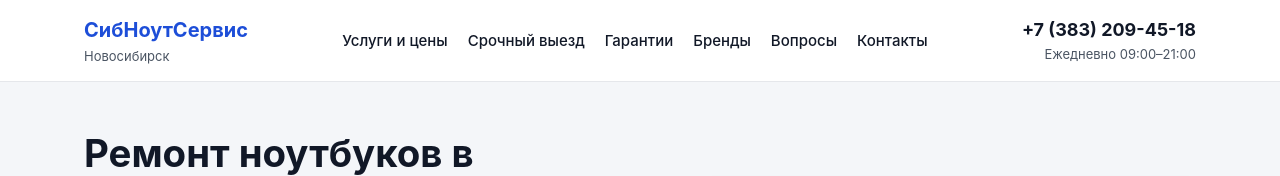
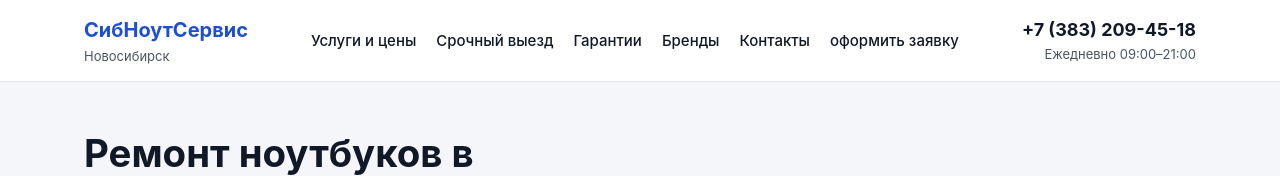
Before and after one commit to valikJan/repair, a plain HTML site: page index.html in a window 1280 px wide. Shown: the top 176 px of the page. Drawn offline with Linux system fonts and the light colour scheme.

Commit message:
Update index.html

```diff
--- a/index.html
+++ b/index.html
@@ -177,8 +177,8 @@
           <li><a href="#urgent">Срочный выезд</a></li>
           <li><a href="#guarantees">Гарантии</a></li>
           <li><a href="#brands">Бренды</a></li>
-          <li><a href="#faq">Вопросы</a></li>
           <li><a href="#contacts">Контакты</a></li>
+          <li><a href="order.html">оформить заявку</a></li>
         </ul>
       </nav>
       <div class="header-contact">
```
